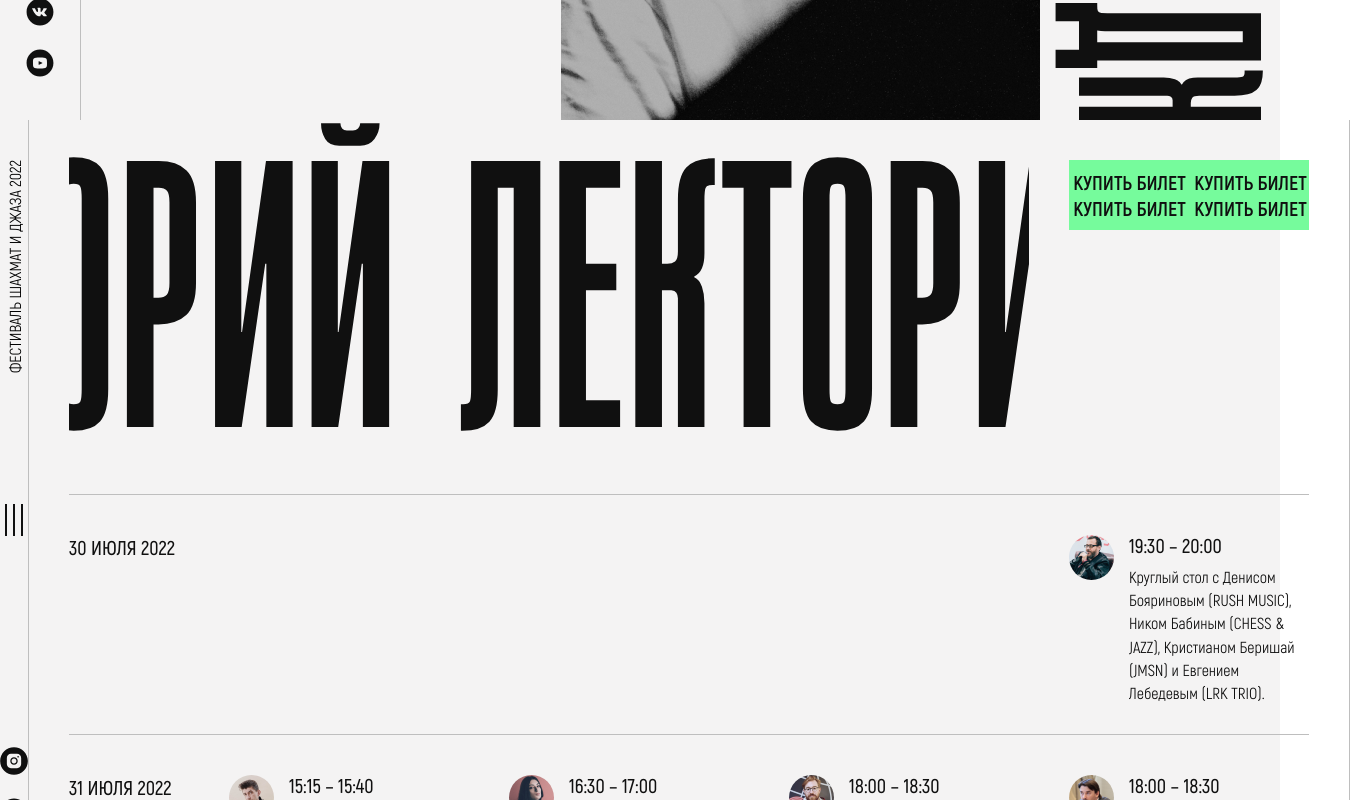
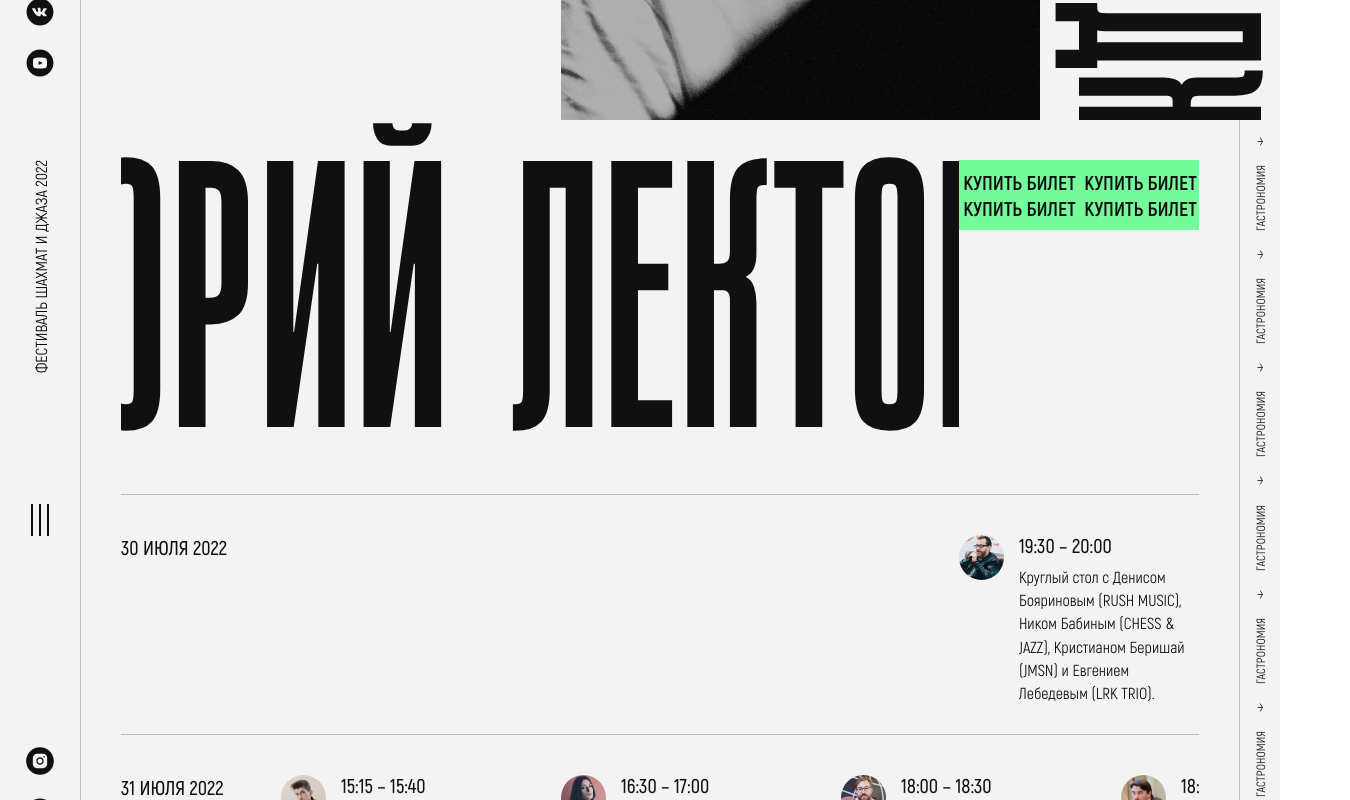
Before and after one commit to VICTOR-81/chees_and_jazz, a React (Create React App) app: page / in a window 1280 px wide. Shown: the part 1480-2280 px from the top of the page, 1350 px wide, since content can reach past the window. Built offline with nearby package versions, Linux system fonts and the light colour scheme.

Commit message:
continue

```diff
--- a/src/components/lecture_hall/lecture_hall-box/lecture_hall-box.scss
+++ b/src/components/lecture_hall/lecture_hall-box/lecture_hall-box.scss
@@ -5,6 +5,7 @@
   margin: 40px;
   margin-top: 0;
   flex: 1;
+  overflow: hidden;
   &__title{
     width: fit-content;
     font-family: 'Geniral';
@@ -43,7 +44,7 @@
     padding-bottom: 30px;
     border-top: 1px solid #BEBEBE;
     &-date{
-      width: 160px;
+      min-width: 160px;
       font-family: 'Akrobat';
       font-style: normal;
       font-weight: 600;
@@ -55,6 +56,7 @@
     &-speakers{
       display: flex;
       gap: 40px;
+      justify-content: end;
     }
   }
 }
```
